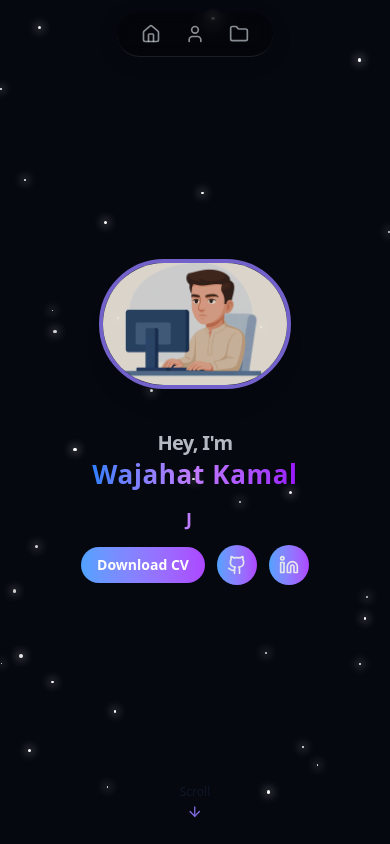
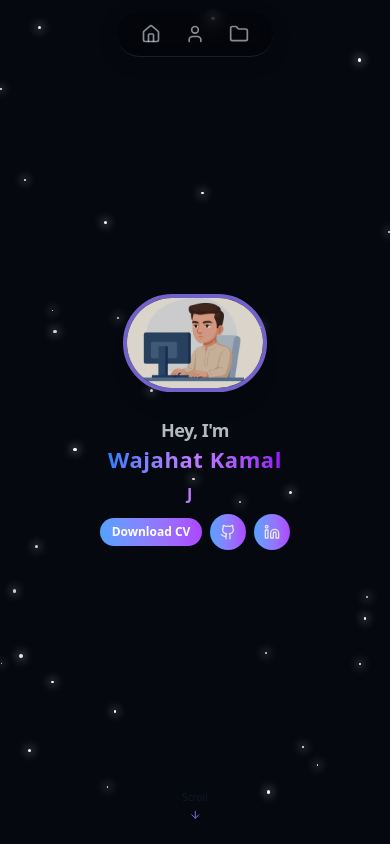
Before and after one commit to wajahat-kamal/Dev-Portfolio, a React (Vite) app: page / in a window 390 px wide. Shown: the top 844 px of the page. Built offline with nearby package versions, Linux system fonts and the light colour scheme.

Commit message:
Refactor HeroSection component to enhance styling and layout, including adjustments to padding, font sizes, and element sizes for improved responsiveness and visual appeal.

```diff
--- a/src/components/HeroSection.jsx
+++ b/src/components/HeroSection.jsx
@@ -5,14 +5,14 @@ const HeroSection = () => {
   return (
     <section
       id="hero"
-      className="relative min-h-screen flex items-center justify-center px-4 sm:px-6 md:px-10 lg:px-15 py-10 text-gray-900"
+      className="relative min-h-screen flex items-center justify-center px-3 sm:px-4 md:px-6 py-8 text-gray-900"
     >
-      <div className="container max-w-7xl mx-auto flex flex-col-reverse lg:flex-row items-center gap-10 sm:gap-0 justify-between z-10">
+      <div className="container max-w-6xl mx-auto flex flex-col-reverse lg:flex-row items-center gap-6 sm:gap-4 justify-between z-10">
         {/* Left Content */}
-        <div className="text-center lg:text-left flex-1 space-y-3 md:space-y-5 w-full">
+        <div className="text-center lg:text-left flex-1 space-y-2 md:space-y-4 w-full">
           {/* Heading */}
-          <h1 className="text-[26px] sm:text-4xl md:text-[55px]  font-extrabold tracking-tight leading-snug">
-            <span className="block opacity-0 animate-fade-in text-foreground/80 text-center lg:text-left text-xl sm:text-2xl md:text-3xl">
+          <h1 className="text-[22px] sm:text-3xl md:text-[42px] font-extrabold tracking-tight leading-snug">
+            <span className="block opacity-0 animate-fade-in text-foreground/80 text-center lg:text-left text-lg sm:text-xl md:text-2xl">
               Hey, I'm
             </span>
             <span className="bg-gradient-to-r from-blue-500 via-purple-400 to-purple-600 bg-clip-text text-transparent tracking-wide animate-fade-in-delay-1 text-center lg:text-left">
@@ -24,7 +24,7 @@ const HeroSection = () => {
           <div
             className="
               flex justify-center lg:justify-start
-              text-lg sm:text-2xl md:text-4xl lg:text-[40px] font-bold
+              text-base sm:text-xl md:text-2xl lg:text-3xl font-bold
               bg-gradient-to-r from-blue-500 via-purple-400 to-purple-600
               bg-clip-text text-transparent tracking-wide
               opacity-0 animate-fade-in-delay-2
@@ -33,9 +33,9 @@ const HeroSection = () => {
             <TypingEffect />
           </div>
 
-          <div className="flex flex-wrap items-center justify-center lg:justify-start gap-3 sm:gap-4 opacity-0 animate-fade-in-delay-4">
+          <div className="flex flex-wrap items-center justify-center lg:justify-start gap-2 sm:gap-3 opacity-0 animate-fade-in-delay-4">
             <a href="#">
-              <button className="cosmic-button flex items-center justify-center text-sm sm:text-base md:text-lg font-semibold gap-2 px-4 py-2 w-full sm:w-auto">
+              <button className="cosmic-button flex items-center justify-center text-xs sm:text-sm md:text-base font-semibold gap-2 px-3 py-1.5 w-full sm:w-auto">
                 Download CV
               </button>
             </a>
@@ -43,17 +43,17 @@ const HeroSection = () => {
             <a
               target="_blank"
               href="https://github.com/wajahat-kamal"
-              className="flex items-center justify-center w-10 h-10 sm:w-11 sm:h-11 rounded-full bg-gradient-to-r from-blue-400 to-purple-500 transition-all duration-300 hover:shadow-[0_0_20px_rgba(139,92,246,0.6)] hover:scale-105"
+              className="flex items-center justify-center w-9 h-9 sm:w-10 sm:h-10 rounded-full bg-gradient-to-r from-blue-400 to-purple-500 transition-all duration-300 hover:shadow-[0_0_15px_rgba(139,92,246,0.6)] hover:scale-105"
             >
-              <Github className="w-5 h-5 text-gray-200" />
+              <Github className="w-4 h-4 text-gray-200" />
             </a>
 
             <a
               target="_blank"
               href="https://www.linkedin.com"
-              className="flex items-center justify-center w-10 h-10 sm:w-11 sm:h-11 rounded-full bg-gradient-to-r from-blue-400 to-purple-500 transition-all duration-300 hover:shadow-[0_0_20px_rgba(139,92,246,0.6)] hover:scale-105"
+              className="flex items-center justify-center w-9 h-9 sm:w-10 sm:h-10 rounded-full bg-gradient-to-r from-blue-400 to-purple-500 transition-all duration-300 hover:shadow-[0_0_15px_rgba(139,92,246,0.6)] hover:scale-105"
             >
-              <Linkedin className="w-5 h-5 text-gray-200" />
+              <Linkedin className="w-4 h-4 text-gray-200" />
             </a>
           </div>
         </div>
@@ -63,17 +63,17 @@ const HeroSection = () => {
           <img
             src="/portfolioimg.jpg"
             alt="Wajahat Kamal"
-            className="w-48 sm:w-56 md:w-[280px] lg:w-[360px] rounded-full opacity-90 shadow-xl border-4 border-primary hover:scale-105 transition-transform duration-500"
+            className="w-36 sm:w-44 md:w-56 lg:w-72 rounded-full opacity-90 shadow-xl border-4 border-primary hover:scale-105 transition-transform duration-500"
           />
         </div>
       </div>
 
       {/* Scroll Down Indicator */}
       <div className="absolute bottom-4 left-1/2 transform -translate-x-1/2 flex flex-col items-center animate-bounce">
-        <span className="text-xs sm:text-sm text-muted-foreground mb-1">
+        <span className="text-[10px] sm:text-xs text-muted-foreground mb-1">
           Scroll
         </span>
-        <ArrowDown className="h-4 w-4 sm:h-5 sm:w-5 text-primary" />
+        <ArrowDown className="h-3 w-3 sm:h-4 sm:w-4 text-primary" />
       </div>
     </section>
   );
```
